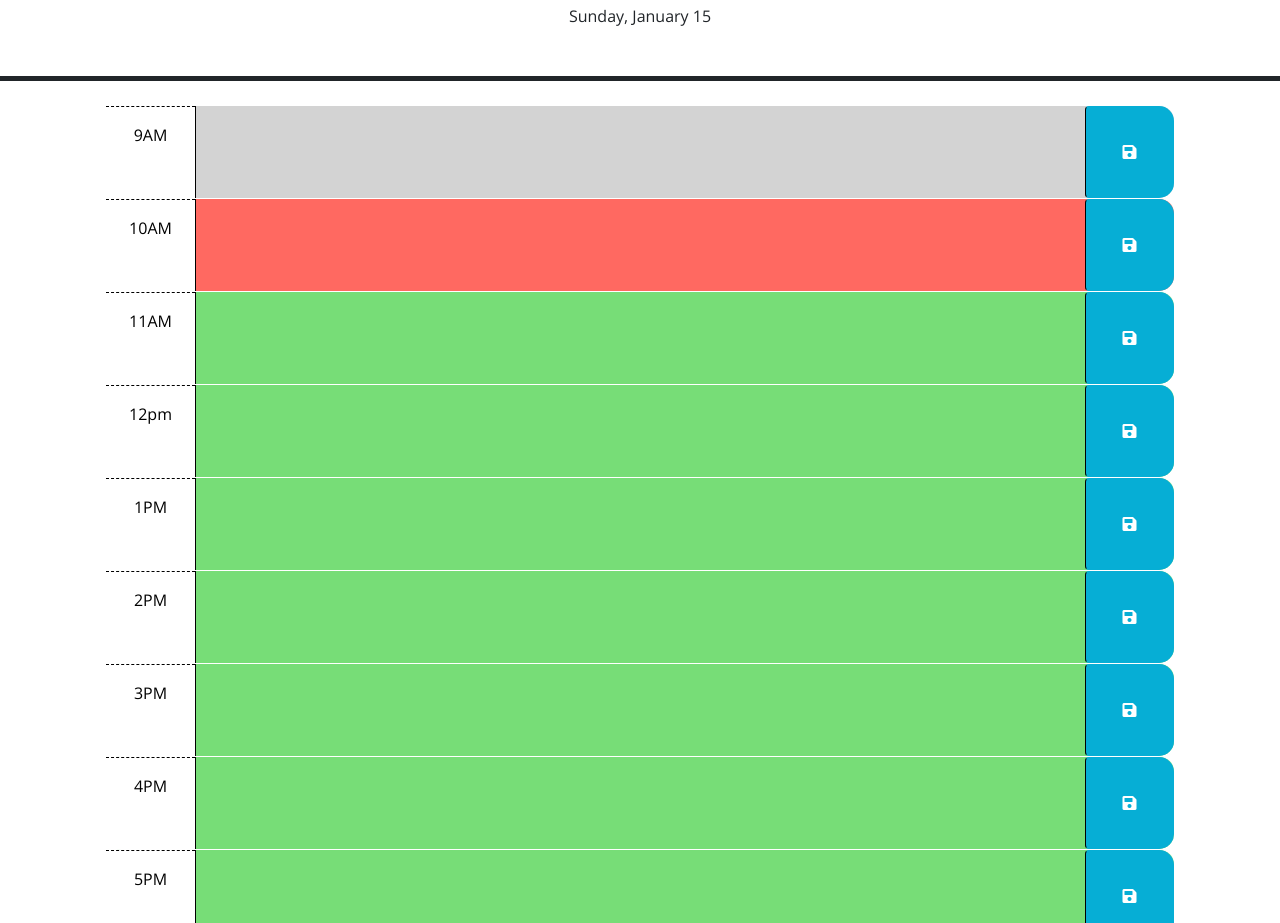
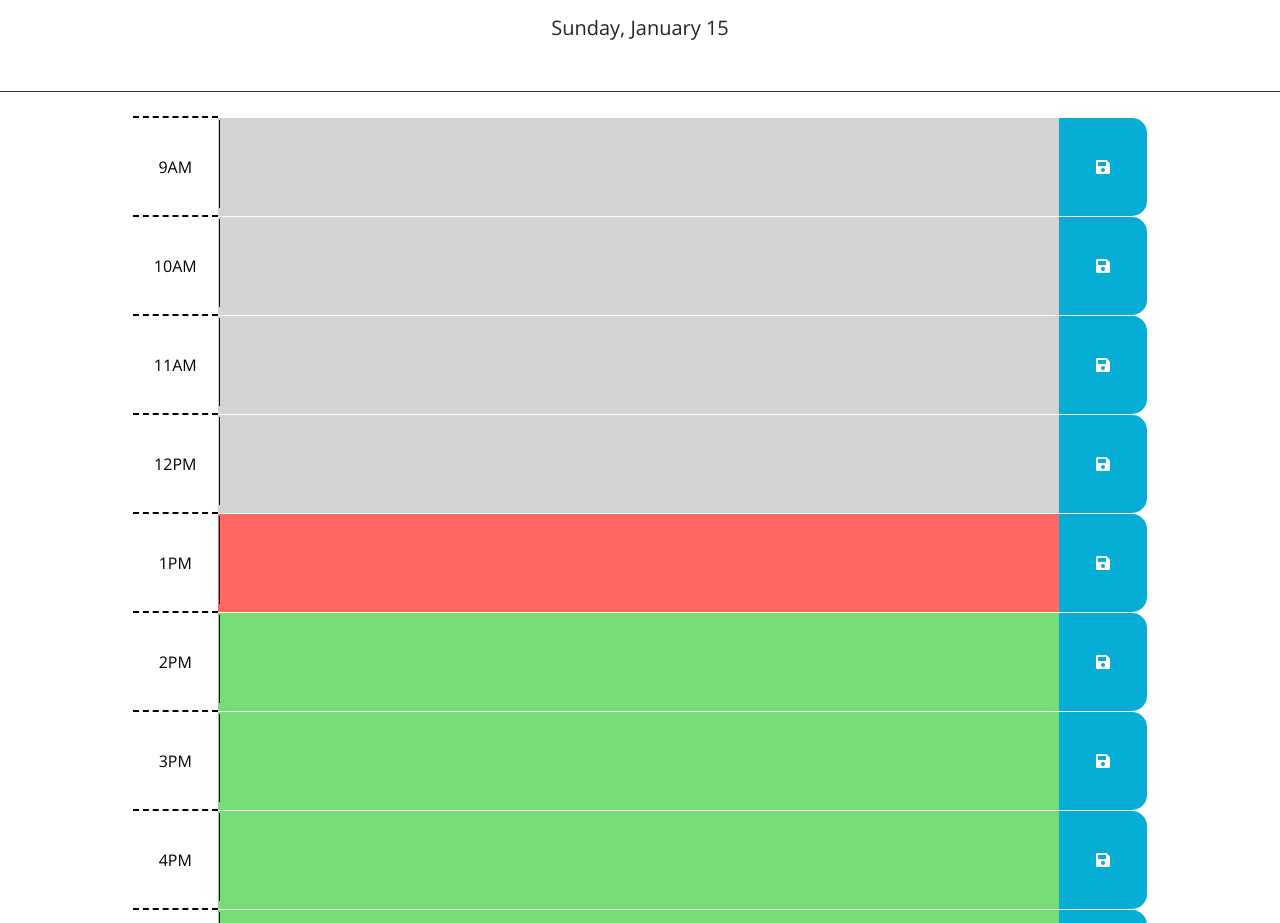
Before and after one commit to BenArmstrong81/Ben-Armstrong-Third-Party-APIs, a plain HTML site: page index.html in a window 1280 px wide. Shown: the part 175-1098 px from the top of the page. Drawn offline with nearby package versions, Linux system fonts and the light colour scheme.

Commit message:
amended HTML, JavaScript and some manually overwritted CSS elements

```diff
--- a/assets/script.js
+++ b/assets/script.js
@@ -3,22 +3,15 @@
 // in the html.
 
 //---------------------------Variables used for JavaScript Functions:
+// var timeDisplayEl = $('#date-display');
+// var timePast = $('#textarea');
+// var timePresent = $('#textarea');
+// var timeFuture = $('#textarea');
+// var timeBlockEntry = $('#description');
+
+//---------------------------Variables used for JavaScript Functions:
 var timeDisplayEl = $('#date-display');
-var timePast
-var timePresent
-var timeFuture
-var timeBlockEntry = $('#description');
-// var hour9 = moment().hours(9).minutes(00).format('hh:mm A');
-// var hour10 = moment().hours(10).minutes(00).format('hh:mm A');
-// var hour11 = moment().hours(11).minutes(00).format('hh:mm A');
-// var hour12 = moment().hours(12).minutes(00).format('hh:mm A');
-// var hour1 = moment().hours(1).minutes(00).format('hh:mm A');
-// var hour2 = moment().hours(2).minutes(00).format('hh:mm A');
-// var hour3 = moment().hours(3).minutes(00).format('hh:mm A');
-// var hour4 = moment().hours(4).minutes(00).format('hh:mm A');
-// var hour5 = moment().hours(5).minutes(00).format('hh:mm A');
-// var hour = [hour9, hour10, hour11, hour12, hour1, hour2, hour3, hour4, hour5];
-
+var tableDisplayEl = $('#table-display')
 
 //---------------------------FUNCTION: for Displaying the date in header
 function displayDate() {
@@ -26,82 +19,77 @@ function displayDate() {
   timeDisplayEl.text(rightNow);
 }
 
+//---------------------------Establish current date
+var dateStatement = moment().format('dddd, MMMM Do YYYY');
 
-function readScheduleFromStorage() {
-  var timeBlockEntry = localStorage.getItem('schedule');
-  if (schedule) {
-    schedule = JSON.parse(schedule);
-  } else {
-      schedule = [];
+//---------------------------Establish current hour
+var currentHour = moment().hour()
+
+//---------------------------Establish an arry of hours > use to loop through
+var hours = [];
+var availableHours = moment('12');
+new Array(24).fill().map((acc, index)=> {
+    hours.push(availableHours.format('hA'))
+    availableHours = availableHours.add(1, 'hour');
+})
+
+//---------------------------Loop through array of hours for 9 hours (available working hours in the day)
+//---------------------------Add class & styles to elements as they are created
+for(i = 0; i < 9; i++) {
+    // set tableRowEl id to the index displayed on on the calendar to easily identify which row belongs to which hour
+    tableRowEl = $('<tr>').attr('id', i+9).addClass('custom-row');
+    timeCol = $('<td>').text(hours[i+9]).addClass('col-2 col-md-1 hour text-center py-3')
+    activityCol = $('<td>').addClass('col-9').attr('class', 'note')
+    activityTextarea = $('<textarea>').addClass('w-100 description').attr('data-id', i+9);
+    saveCol = $('<td>').addClass('col-1 p-0')
+    // Adding an eventlistener on each button that will run saveNote()
+    saveBtn = $('<button>').addClass('saveBtn').on('click', saveNote);
+    saveIcon = $('<i>').addClass('fas fa-save');
+
+    // Add Past/Present/Future rules based on current index + 9 (the starting hour point)
+    if(currentHour < (i + 9)) {
+    activityCol.addClass('future')
+    } else if (currentHour === (i + 9)) {
+        activityCol.addClass('present')
+    } else if (currentHour > i + 9){
+        activityCol.addClass('past');
+    }
+
+//---------------------------Append created sections to the tableDisplayElement
+    saveBtn.append(saveIcon);
+    activityCol.append(activityTextarea);
+    saveCol.append(saveBtn);
+    tableRowEl.append(
+        timeCol,
+        activityCol,
+        saveCol
+    );
+    tableDisplayEl.append(tableRowEl);
 }
-return schedule;
-}
-//---------------------------FUNCTION: Saves Aray of project and store in local storage
-function saveScheduleToStorage(schedule) {
-    localStorage.setItem('schedule', JSON.stringify(schedule));
+//---------------------------Function to save note into local storage
+function saveNote(event){
+    // Establish variable to hold the id of the parent row used to identify which hour/row the note belongs to
+    const parentId = $(this).parents('tr').attr('id');
+    const activity = $(this).parent().siblings('.note').children('textarea').val();
+    if (activity) {
+        localStorage.setItem(parentId, activity)
+    }
+    return;
 }
 
-//---------------------------FUNCTION: Retreives local storage and displays it
-function printScheduleData() {
+//---------------------------function to loadNotes on page refresh
+function loadNotes(){
+    for(i=9; i<18; i++){
+       let storedNote = localStorage.getItem(i);
 
-//----------clears current page
-    // timeBlockEntry.empty();
+       if(storedNote){
+        let noteEl = $("textarea[data-id=" + i + "]");
+        noteEl.val(storedNote);
+       }
+    }
+}
+//---------------------------Function: To load stored notes on page load
+loadNotes();
 
-//-----------Retrieves projects keyed in from loacal storage
-    var schedule = readScheduleFromStorage();
-
-//------------------LOOP: creates a row for each project input
-// for (var i = 0; i < hour.length; i += 1) {
-//     var schedule = schedule[i];
-//     var projectHour = dayjs(schedule.hour);
-
-//-----------gets date/time for start of today
-    var hour = dayjs().startOf('hour');
-
-//-----------Add class to row by comparing project date to today's date
-if (calendarTime.isBefore(hour)) {
-  timeBlockEntry.addClass('past');
-} else if (calendarTime.isSame(hour)) {
-  timeBlockEntry.addClass('present');
-} else (calendarTime.isAfter(hour)); {
-  timeBlockEntry.addClass('future');
-}
-
-//-----------add project to local storage
-var schedule = readScheduleFromStorage();
-schedule.push(newschedule);
-saveScheduleToStorage(schedule);
-
-//-----------print project data
-printProjectData();
-
-}
-
-
-
-
-// $(function () {
-
-  // TODO: Add a listener for click events on the save button. This code should
-  // use the id in the containing time-block as a key to save the user input in
-  // local storage. HINT: What does `this` reference in the click listener
-  // function? How can DOM traversal be used to get the "hour-x" id of the
-  // time-block containing the button that was clicked? How might the id be
-  // useful when saving the description in local storage?
-  //
-  // TODO: Add code to apply the past, present, or future class to each time
-  // block by comparing the id to the current hour. HINTS: How can the id
-  // attribute of each time-block be used to conditionally add or remove the
-  // past, present, and future classes? How can Day.js be used to get the
-  // current hour in 24-hour time?
-  //
-  // TODO: Add code to get any user input that was saved in localStorage and set
-  // the values of the corresponding textarea elements. HINT: How can the id
-  // attribute of each time-block be used to do this?
-  //
-  // TODO: Add code to display the current date in the header of the page.
-
-// });
-
-//---------------------------Running the timer updating every second
+//---------------------------Function: Running the Date within the Header element:
 displayDate();
--- a/assets/style.css
+++ b/assets/style.css
@@ -1,3 +1,5 @@
+/*---------------------------Universal Styling */
+
 body {
   font-family: 'Open Sans', sans-serif;
   font-size: 16px;
@@ -9,7 +11,7 @@ textarea {
   resize: none;
   color: #000000;
   border-left: 1px solid black;
-  padding: 10px;
+  padding: 20px;
 }
 
 .description {
@@ -27,9 +29,14 @@ textarea {
 .hour {
   background-color: #ffffff;
   color: #000000;
-  border-top: 1px dashed #000000;
+  border-top: 2px dashed #000000;
+}
+/* ---------------------------Overriding body font-size to keep in line with header */
+#date-display {
+  font-size: 1.25rem;
 }
 
+/* ---------------------------Styling for Past, Present & Future Elements of Calendar time blocks as JavaScript Defines each time block*/
 .past {
   background-color: #d3d3d3;
   color: white;
@@ -45,12 +52,27 @@ textarea {
   color: white;
 }
 
+/* Table element styles */
+.custom-row {
+  white-space: pre-wrap;
+  height: 80px;
+  border-top: 1px solid white;
+}
+
+.custom-td {
+  border-top: 2px dashed grey;
+  border-bottom: 2px dashed grey;
+}
+
+/*---------------------------Button Styling */
 .saveBtn {
   border-left: 1px solid black;
   border-top-right-radius: 15px;
   border-bottom-right-radius: 15px;
   background-color: #06aed5;
   color: white;
+  padding: 37px;
+  border: none;
 }
 
 .saveBtn i:hover {
--- a/index.html
+++ b/index.html
@@ -18,6 +18,11 @@
       href="https://fonts.googleapis.com/css?family=Open+Sans&display=swap"
       rel="stylesheet"
     />
+    <!-- Bootstrap Link -->
+    <link
+      rel="stylesheet"
+      href="https://stackpath.bootstrapcdn.com/bootstrap/4.3.1/css/bootstrap.min.css"
+    />
     <link rel="stylesheet" href="./assets/style.css" />
     <title>Work Day Scheduler</title>
   </head>
@@ -30,97 +35,27 @@
       <span id="date-display"></span>
     </header>
     <div class="container-lg px-5">
-      <!-- Use class for "past", "present", and "future" to apply styles to the
-        time-block divs accordingly. The javascript will need to do this by
-        adding/removing these classes on each div by comparing the hour in the
-        id to the current hour. The html provided below is meant to be an example
-        demonstrating how the css provided can be leveraged to create the
-        desired layout and colors. The html below should be removed or updated
-        in the finished product. Remember to delete this comment once the
-        code is implemented.
-        -->
-
-      <!-- Example of a past time block. The "past" class adds a gray background color. -->
-      <div id="hour-9" class="row time-block past">
-        <div class="col-2 col-md-1 hour text-center py-3">9AM</div>
-        <textarea class="col-8 col-md-10 description" rows="3"> </textarea>
-        <button class="btn saveBtn col-2 col-md-1" aria-label="save">
-          <i class="fas fa-save" aria-hidden="true"></i>
-        </button>
-      </div>
 
       <!-- Example of a a present time block. The "present" class adds a red background color. -->
-      <div id="hour-10" class="row time-block present">
+      <!-- <div id="hour-10" class="row time-block present">     **BEN Original CONTENT***
         <div class="col-2 col-md-1 hour text-center py-3">10AM</div>
         <textarea class="col-8 col-md-10 description" rows="3"> </textarea>
         <button class="btn saveBtn col-2 col-md-1" aria-label="save">
           <i class="fas fa-save" aria-hidden="true"></i>
         </button>
+      </div> -->
+
+      <!-- Container for work-day calendar. Elements will be populated and appended from script.js file -->
+      <div class="container d-flex justify-content-center">
+        <table id ="table-display" class="w-100"></table>
       </div>
-
-      <!-- Example of a future time block. The "future" class adds a green background color. -->
-      <div id="hour-11" class="row time-block future">
-        <div class="col-2 col-md-1 hour text-center py-3">11AM</div>
-        <textarea class="col-8 col-md-10 description" rows="3"> </textarea>
-        <button class="btn saveBtn col-2 col-md-1" aria-label="save">
-          <i class="fas fa-save" aria-hidden="true"></i>
-        </button>
-      </div>
-
-      <div id="hour-12" class="row time-block future">
-        <div class="col-2 col-md-1 hour text-center py-3">12pm</div>
-        <textarea class="col-8 col-md-10 description" rows="3"> </textarea>
-        <button class="btn saveBtn col-2 col-md-1" aria-label="save">
-          <i class="fas fa-save" aria-hidden="true"></i>
-        </button>
-      </div>
-
-      <div id="hour-1" class="row time-block future">
-        <div class="col-2 col-md-1 hour text-center py-3">1PM</div>
-        <textarea class="col-8 col-md-10 description" rows="3"> </textarea>
-        <button class="btn saveBtn col-2 col-md-1" aria-label="save">
-          <i class="fas fa-save" aria-hidden="true"></i>
-        </button>
-      </div>
-
-      <div id="hour-2" class="row time-block future">
-        <div class="col-2 col-md-1 hour text-center py-3">2PM</div>
-        <textarea class="col-8 col-md-10 description" rows="3"> </textarea>
-        <button class="btn saveBtn col-2 col-md-1" aria-label="save">
-          <i class="fas fa-save" aria-hidden="true"></i>
-        </button>
-      </div>
-
-      <div id="hour-3" class="row time-block future">
-        <div class="col-2 col-md-1 hour text-center py-3">3PM</div>
-        <textarea class="col-8 col-md-10 description" rows="3"> </textarea>
-        <button class="btn saveBtn col-2 col-md-1" aria-label="save">
-          <i class="fas fa-save" aria-hidden="true"></i>
-        </button>
-      </div>
-
-      <div id="hour-4" class="row time-block future">
-        <div class="col-2 col-md-1 hour text-center py-3">4PM</div>
-        <textarea class="col-8 col-md-10 description" rows="3"> </textarea>
-        <button class="btn saveBtn col-2 col-md-1" aria-label="save">
-          <i class="fas fa-save" aria-hidden="true"></i>
-        </button>
-      </div>
-
-      <div id="hour-5" class="row time-block future">
-        <div class="col-2 col-md-1 hour text-center py-3">5PM</div>
-        <textarea class="col-8 col-md-10 description" rows="3"> </textarea>
-        <button class="btn saveBtn col-2 col-md-1" aria-label="save">
-          <i class="fas fa-save" aria-hidden="true"></i>
-        </button>
-      </div>
-
     <script src="https://code.jquery.com/jquery-3.4.1.min.js"></script>
     <script
       src="https://cdn.jsdelivr.net/npm/dayjs@1.11.3/dayjs.min.js"
       integrity="sha256-iu/zLUB+QgISXBLCW/mcDi/rnf4m4uEDO0wauy76x7U="
       crossorigin="anonymous"
     ></script>
+    <script src="https://cdnjs.cloudflare.com/ajax/libs/moment.js/2.24.0/moment.min.js"></script>
 
     <script src="./assets/script.js"></script>
   </body>
```
